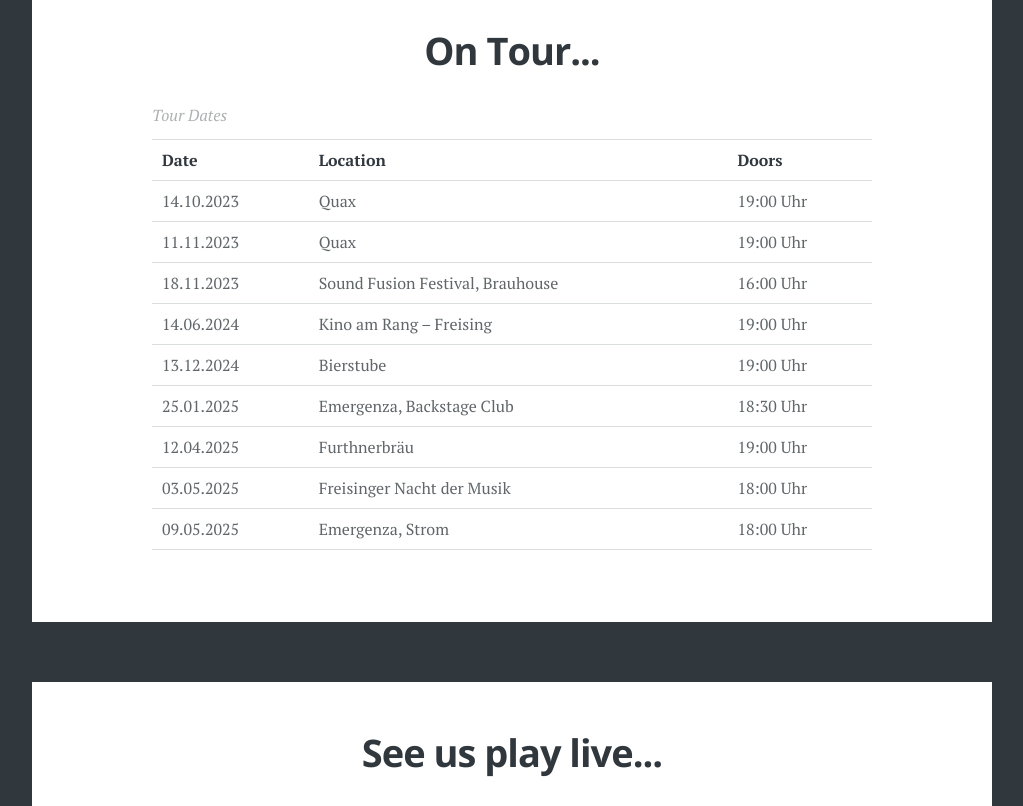
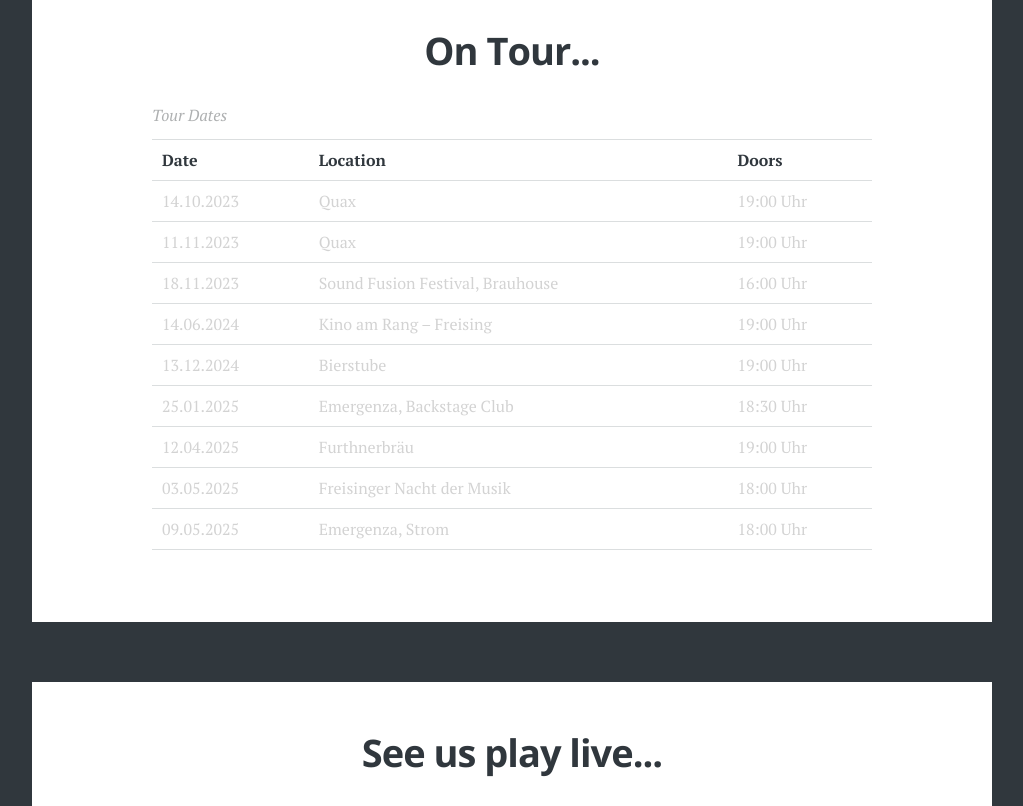
Before and after one commit to Odmar/Containerband.github.io, a Jekyll site: the page built from index.html, in a window 1280 px wide and 1400 px high, scrolled down 1501 px. Shown: the part 65-871 px from the top of the window, without its empty margins (128-1151 px from the left). Built offline with Jekyll 4.4.1, drawn with Linux system fonts in a browser that asks for light colours; some web fonts are replaced; the list of posts is cut into pages by our own code; grey boxes are pictures that could not be loaded.

Commit message:
Implemented feedback

```diff
--- a/_includes/footer.html
+++ b/_includes/footer.html
@@ -2,37 +2,37 @@
     <div class="inner">
         <div class="social-links">
             {% if site.twitter_username %}
-            <a href="https://twitter.com/{{ site.twitter_username }}"><i class="fa fa-twitter" aria-hidden="true"></i><span class="screen-reader-text">Twitter</span></a>
+            <a href="https://twitter.com/{{ site.twitter_username }}" target="_blank"><i class="fa fa-twitter" aria-hidden="true"></i><span class="screen-reader-text">Twitter</span></a>
             {% endif %}
             {% if site.facebook_username %}
-            <a href="https://www.facebook.com/{{ site.facebook_username }}"><i class="fa fa-facebook" aria-hidden="true"></i><span class="screen-reader-text">Facebook</span></a>
+            <a href="https://www.facebook.com/{{ site.facebook_username }}" target="_blank"><i class="fa fa-facebook" aria-hidden="true"></i><span class="screen-reader-text">Facebook</span></a>
             {% endif %}
             {% if site.linkedin_username %}
-            <a href="https://www.linkedin.com/in/{{ site.linkedin_username }}" ><i class="fa fa-linkedin" aria-hidden="true"></i><span class="screen-reader-text">LinkedIn</span></a>
+            <a href="https://www.linkedin.com/in/{{ site.linkedin_username }} target="_blank"" ><i class="fa fa-linkedin" aria-hidden="true"></i><span class="screen-reader-text">LinkedIn</span></a>
             {% endif %}
             {% if site.github_username %}
-            <a href="https://github.com/{{ site.github_username }}"><i class="fa fa-github" aria-hidden="true"></i><span class="screen-reader-text">GitHub</span></a>
+            <a href="https://github.com/{{ site.github_username }}" target="_blank"><i class="fa fa-github" aria-hidden="true"></i><span class="screen-reader-text">GitHub</span></a>
             {% endif %}
             {% if site.codepen_username %}
-            <a href="https://codepen.io/{{ site.codepen_username }}"><i class="fa fa-codepen" aria-hidden="true"></i><span class="screen-reader-text">Codepen</span></a>
+            <a href="https://codepen.io/{{ site.codepen_username }}" target="_blank"><i class="fa fa-codepen" aria-hidden="true"></i><span class="screen-reader-text">Codepen</span></a>
             {% endif %}
             {% if site.dribbble_username %}
-            <a href="https://dribbble.com/{{ site.dribbble_username }}"><i class="fa fa-dribbble" aria-hidden="true"></i><span class="screen-reader-text">Dribbble</span></a>
+            <a href="https://dribbble.com/{{ site.dribbble_username }} target="_blank""><i class="fa fa-dribbble" aria-hidden="true"></i><span class="screen-reader-text">Dribbble</span></a>
             {% endif %}
             {% if site.medium_username %}
-            <a href="https://medium.com/{{ site.medium_username }}"><i class="fa fa-medium" aria-hidden="true"></i><span class="screen-reader-text">Medium</span></a>
+            <a href="https://medium.com/{{ site.medium_username }}" target="_blank"><i class="fa fa-medium" aria-hidden="true"></i><span class="screen-reader-text">Medium</span></a>
             {% endif %}
             {% if site.instagram_username %}
-            <a href="https://www.instagram.com/{{ site.instagram_username }}" ><i class="fa fa-instagram" aria-hidden="true"></i><span class="screen-reader-text">Instagram</span></a>
+            <a href="https://www.instagram.com/{{ site.instagram_username }}"  target="_blank"><i class="fa fa-instagram" aria-hidden="true"></i><span class="screen-reader-text">Instagram</span></a>
             {% endif %}
             {% if site.pinterest_username %}
-            <a href="https://www.pinterest.com/{{ site.pinterest_username }}"><i class="fa fa-pinterest" aria-hidden="true"></i><span class="screen-reader-text">Pinterest</span></a>
+            <a href="https://www.pinterest.com/{{ site.pinterest_username }}" target="_blank"><i class="fa fa-pinterest" aria-hidden="true"></i><span class="screen-reader-text">Pinterest</span></a>
             {% endif %}
             {% if site.youtube_username %}
-            <a href="https://www.youtube.com/{{ site.youtube_username }}"><i class="fa fa-youtube-play" aria-hidden="true"></i><span class="screen-reader-text">Youtube</span></a>
+            <a href="https://www.youtube.com/{{ site.youtube_username }}" target="_blank"><i class="fa fa-youtube-play" aria-hidden="true"></i><span class="screen-reader-text">Youtube</span></a>
             {% endif %}
             {% if site.email_address %}
-            <a href="mailto:{{ site.email_address }}"><i class="fa fa-envelope" aria-hidden="true"></i><span class="screen-reader-text">Email</span></a>
+            <a href="mailto:{{ site.email_address }}"><i class="fa fa-envelope" aria-hidden="true" target="_blank"></i><span class="screen-reader-text">Email</span></a>
             {% endif %}
         </div><!-- .social-links -->
         <div class="copyright">
--- a/_includes/header.html
+++ b/_includes/header.html
@@ -7,7 +7,7 @@
                 {% if page.url == link.url %}
                     {% assign current = 'nav-current' %}
                 {% endif %}
-                <li class="{{ current }}"><a class="{{ current }}" href="{{ link.url }}"><i class="fa fa-{{ link.icon }}" aria-hidden="true"></i><span style="margin-left: 10px;">{{ link.text }}</span></a></li>
+                <li class="{{ current }}"><a class="{{ current }}" href="{{ link.url }}" target="_blank"><i class="fa fa-{{ link.icon }}" aria-hidden="true"></i><span style="margin-left: 10px;">{{ link.text }}</span></a></li>
             {% endfor %}
             </ul>
         </div>
@@ -16,8 +16,8 @@
 <header class="site-header fade-in-down delay-0_5s">
     <div class="inner">
         {% if site.logo != null %}
-        <p class="site-logo"><a href="{{ site.baseurl }}/" rel="home"><img src="{{ site.baseurl }}/images/{{ site.logo }}" width="300" alt="{{ site.title }} logo" /></a></p>
-        <h1 class="site-title screen-reader-text"><a href="{{ site.baseurl }}/" rel="home">{{site.title}}</a></h1>
+        <p class="site-logo"><a rel="home"><img src="{{ site.baseurl }}/images/{{ site.logo }}" width="300" alt="{{ site.title }} logo" /></a></p>
+        <h1 class="site-title screen-reader-text"><a rel="home">{{site.title}}</a></h1>
         {% else %}
         <h1 class="site-title"><a href="{{ site.baseurl }}/" rel="home">{{site.title}}</a></h1>
         {% endif %}
--- a/_sass/_general.scss
+++ b/_sass/_general.scss
@@ -299,10 +299,6 @@ a.post-thumbnail img {
     align-self: center;
 }
 
-a.post-thumbnail:hover img {
-    opacity: 0.8;
-}
-
 /* Full-width images */
 .full-width {
     clear: both;
--- a/css/main.scss
+++ b/css/main.scss
@@ -13,6 +13,11 @@
  * Structure
  * ----------------------------------------
  */
+.tour-dates-past {
+
+    color: lightgray;
+
+}
 
 .site-nav,
 .site-header,
```
Also changed, not shown: _posts/2020-01-23-tour.md (+10 -10 lines), 14 other files.
